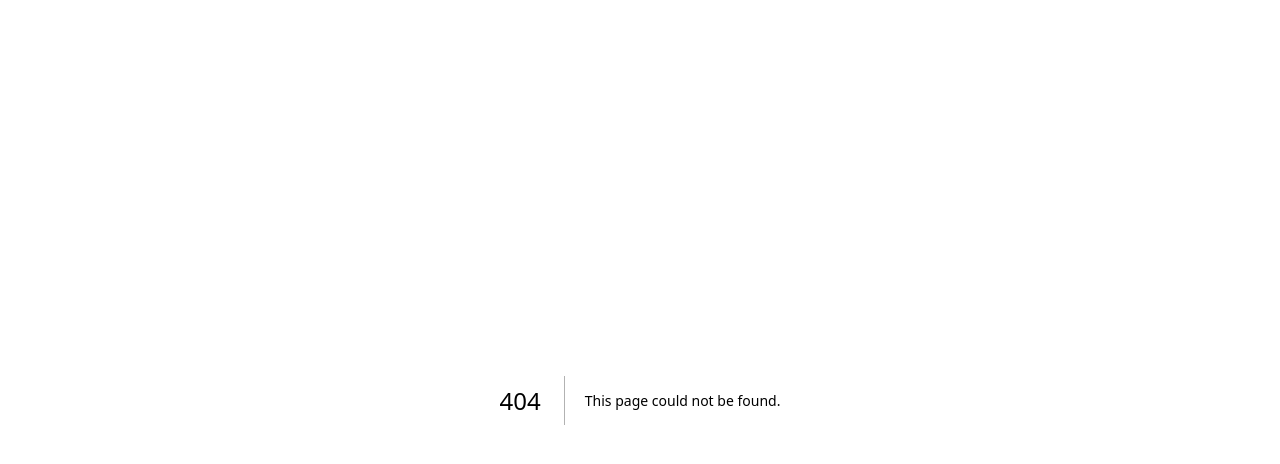
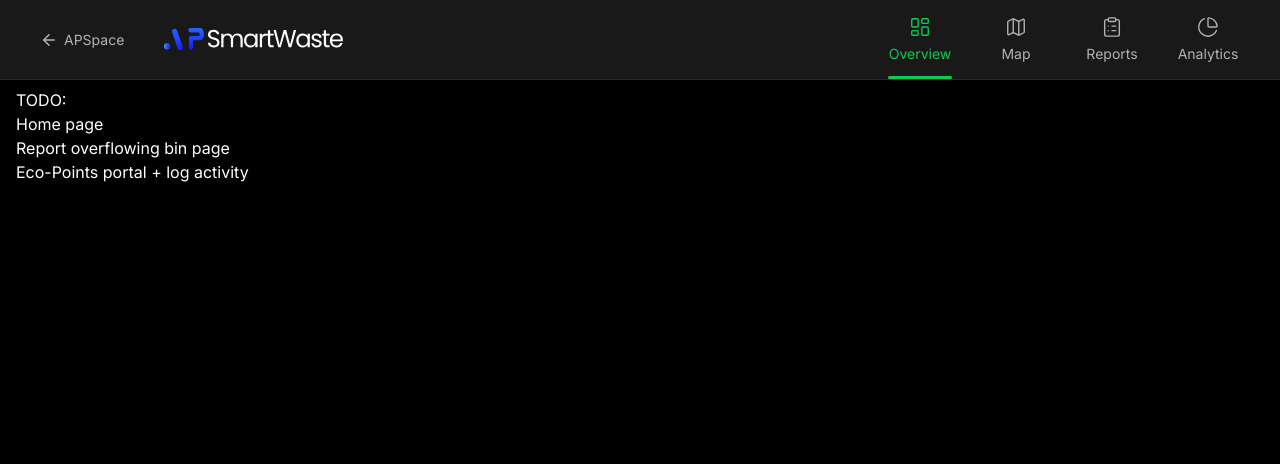
Before and after one commit to sevenpluseight/apu_gci_apsmartwaste, a Next.js app: page /facility in a window 1280 px wide. Before the commit this address had no page. Shown: the top 464 px of the page. Built offline with nearby package versions, Linux system fonts and the light colour scheme.

Commit message:
added Facility NavBar

```diff
--- /dev/null
+++ b/src/app/facility/page.tsx
@@ -0,0 +1,19 @@
+import FacilityNavBar from "@/components/facility/FacilityNavBar"
+
+export default function FacilityPage() {
+  return (
+    <main className="min-h-screen bg-black">
+      <FacilityNavBar />
+
+      {/* Can remove this */}
+      <div className="ml-4 mt-2 text-white">
+        <p>TODO:</p>
+        <ul>
+          <li>Home page</li>
+          <li>Report overflowing bin page</li>
+          <li>Eco-Points portal + log activity</li>
+        </ul>
+      </div>
+    </main>
+  )
+}
```
